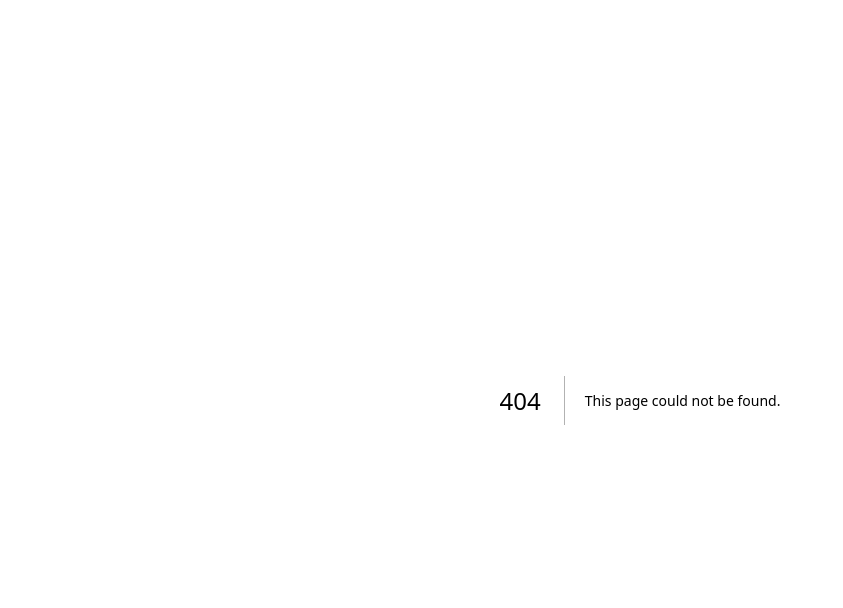
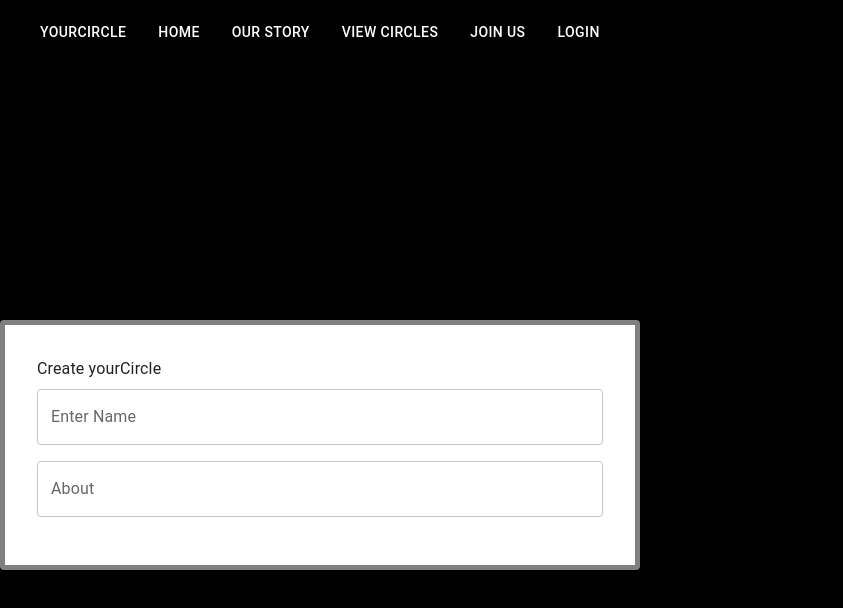
Before and after one commit to HKcode22/YourCircle, a Next.js app: page /createCircle in a window 1280 px wide. Before the commit this address had no page. Shown: the top 608 px of the page, without its empty margins (0-843 px from the left). Built offline with nearby package versions, Linux system fonts and the light colour scheme; no server answers.

Commit message:
Added create/view circle page, sign in/sign out

```diff
--- /dev/null
+++ b/app/createCircle/page.js
@@ -0,0 +1,86 @@
+"use client"
+import { Typography, Grid, Box, Button, Paper, TextField} from "@mui/material";
+import Image from "next/image";
+import Layout from '../components/appbar'
+import { createTheme } from '@mui/material/styles';
+import { useRouter } from "next/navigation";
+import { useState } from "react";
+
+
+export default function AddCircle() {
+
+    const [name, setName] = useState('')
+    const [about, setAbout] = useState('')
+
+    const handleSubmit = async () => {
+        body: JSON.stringify({text}) // Ensures backend expects text
+    }
+
+    // Integrate feature to save text
+  return (
+
+    <Grid
+      container
+      spacing={0}
+      direction="column"
+      alignItems="center"
+      justifyContent="center"
+      sx={{minHeight: '100vh',
+        backgroundColor: 'black',
+
+      }}
+      >
+      <Box>
+      <Layout />
+      </Box>
+      <Box
+      sx = {{
+        width: '100vw',
+        mb: 6,
+        display: 'inline',
+        alignItems: 'center',
+        justifyContent: 'center',
+        minHeight: '100vh',
+        backgroundImage: '',
+        backgroundSize: 'cover',
+        backgroundPosition: 'center',
+        }}>
+          <Box sx = {{pt: 40}}>
+            <Paper sx={{p: 4, width: '50%', bgcolor: 'white', border: 5, borderColor: 'gray'}}>
+                <Typography sx = {{mb: 1}}>Create yourCircle</Typography>
+                <TextField value={name}
+                onChange={(e) => setName(e.target.value)}
+                label = "Enter Name"
+                fullWidth
+                multiline
+                rows={1}
+                variant="outlined"
+                sx={{
+                    mb: 2
+                }}
+                >
+                </TextField>
+
+                <TextField value={about}
+                onChange={(e) => setAbout(e.target.value)}
+                label = "About"
+                fullWidth
+                multiline
+                rows={1}
+                variant="outlined"
+                sx={{
+                    mb: 2
+                }}
+                >
+                </TextField>
+
+
+            </Paper>
+        </Box>
+
+
+
+      </Box>
+    </Grid>
+  )
+}
--- a/package.json
+++ b/package.json
@@ -12,6 +12,9 @@
     "@clerk/nextjs": "^5.4.1",
     "@emotion/react": "^11.13.3",
     "@emotion/styled": "^11.13.0",
+    "@fortawesome/fontawesome-svg-core": "^6.6.0",
+    "@fortawesome/free-solid-svg-icons": "^6.6.0",
+    "@fortawesome/react-fontawesome": "^0.2.2",
     "@mui/icons-material": "^6.0.2",
     "@mui/material": "^6.0.2",
     "@mui/styled-engine-sc": "^6.0.1",
@@ -19,6 +22,8 @@
     "next": "14.2.6",
     "react": "^18",
     "react-dom": "^18",
+    "react-icons": "^5.3.0",
+    "react-native-vector-icons": "^10.1.0",
     "styled-components": "^6.1.13"
   },
   "devDependencies": {
```
Also changed, not shown: app/sign-in/[[...sign-in]]/page.js (added, +52 -0 lines), app/sign-in/page.js (deleted, +0 -22 lines), app/viewCircle/page.js (+34 -43 lines), 1 other file (tests, documents, lock files or other folders).
